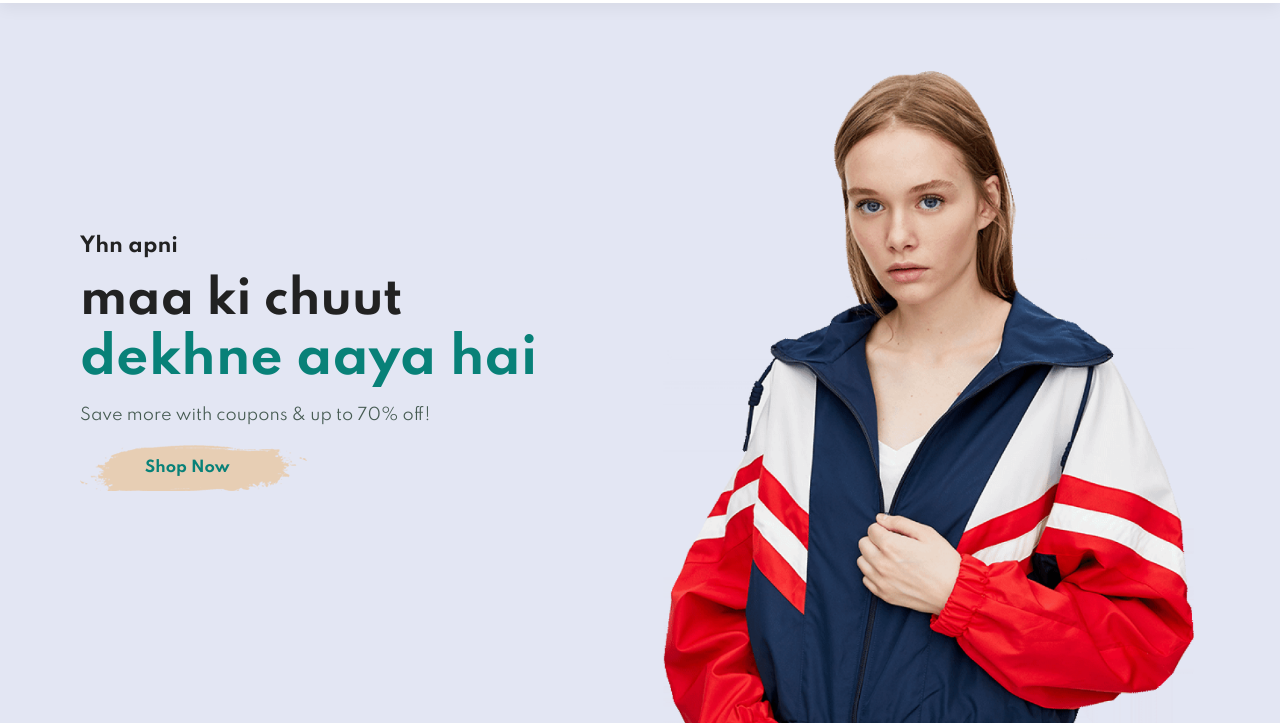
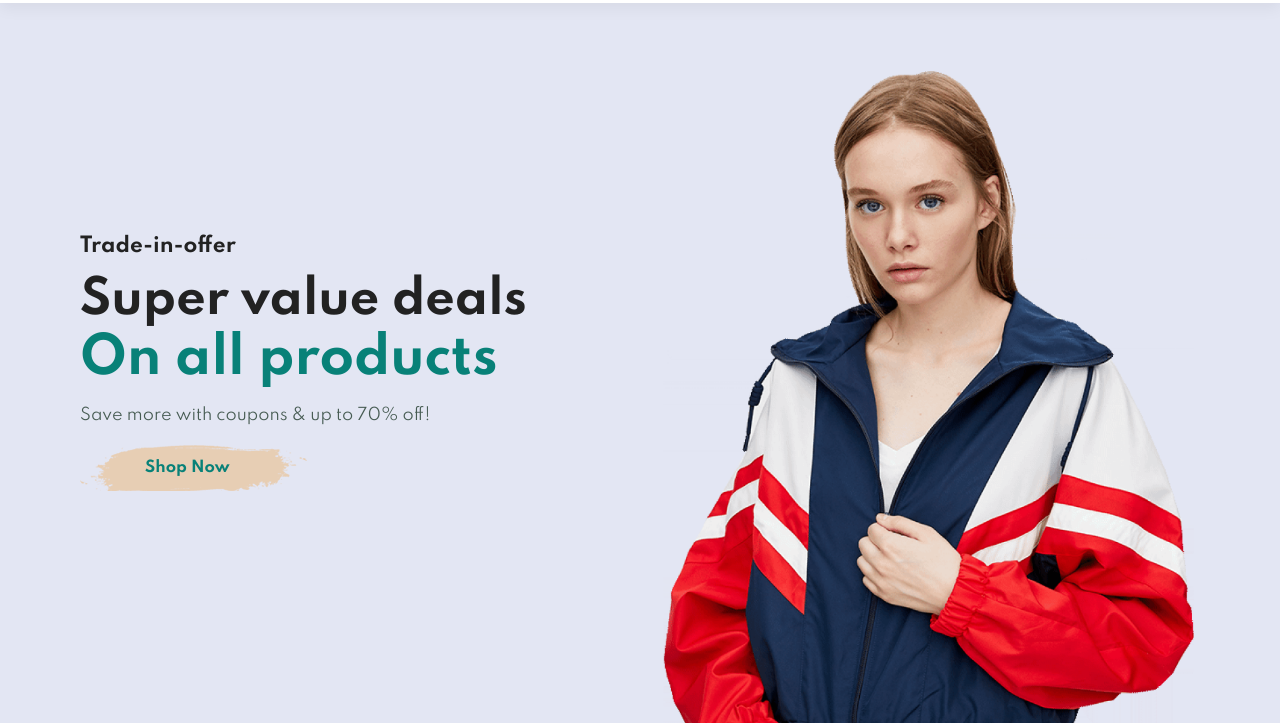
Before and after one commit to chandravijay28/E-commerce-Website, a plain HTML site: page index.html in a window 1280 px wide. Shown: the part 82-807 px from the top of the page. Drawn offline with Linux system fonts and the light colour scheme.

Commit message:
Update index.html

```diff
--- a/index.html
+++ b/index.html
@@ -27,9 +27,9 @@
         </div>
     </section>
     <section id="hero">
-        <h4>Yhn apni </h4>
-        <h2>maa ki chuut</h2>
-        <h1>dekhne aaya hai</h1>
+        <h4>Trade-in-offer</h4>
+        <h2>Super value deals</h2>
+        <h1>On all products</h1>
         <p>Save more with coupons & up to 70% off!</p>
         <button>Shop Now</button>
     </section>
```
